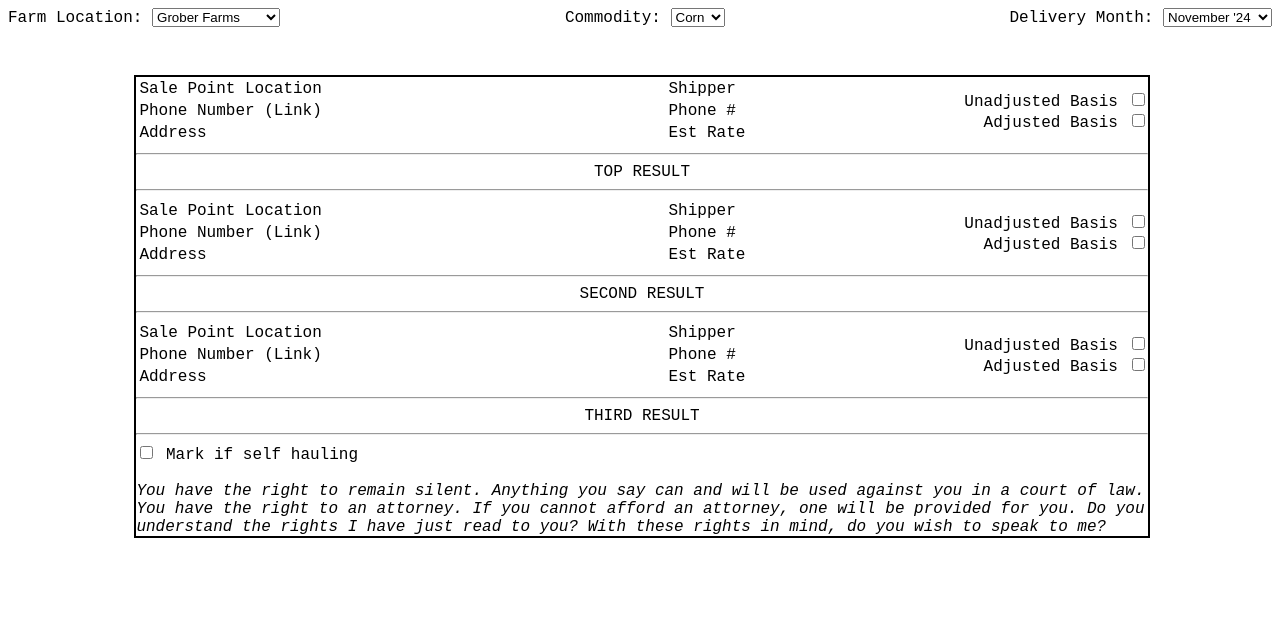
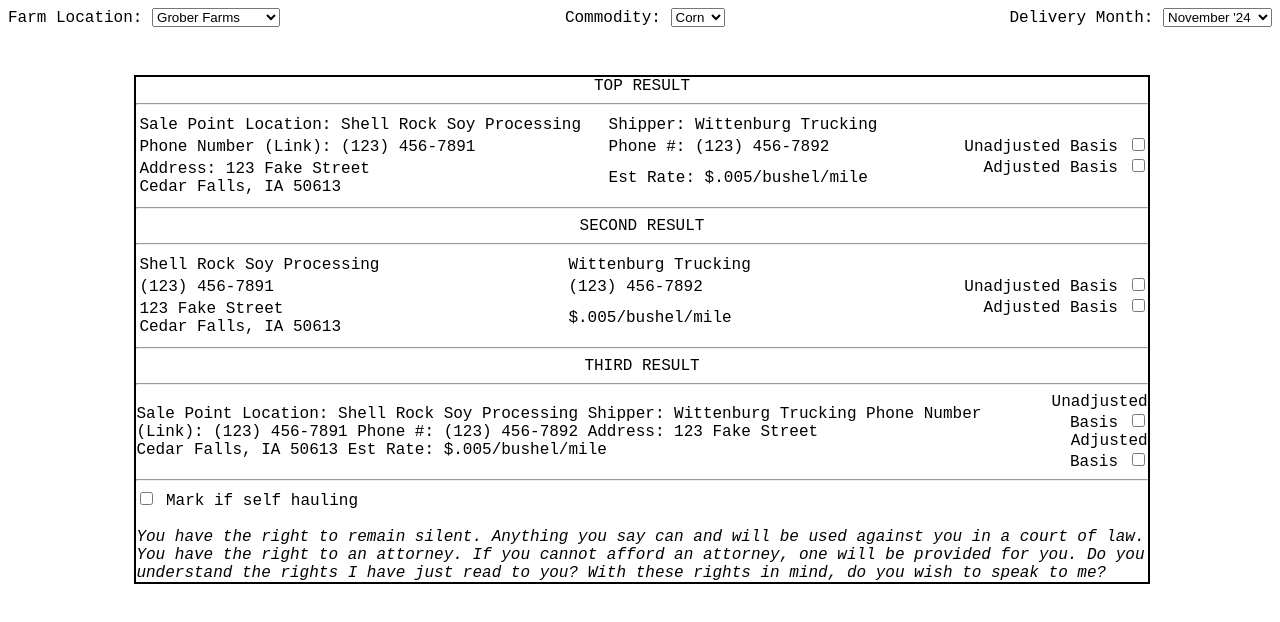
Before and after one commit to mark-sabotta/cost-o-haul, a plain HTML site: page index.html in a window 1280 px wide. Drawn offline with Linux system fonts and the light colour scheme.

Commit message:
Update index.html

```diff
--- a/index.html
+++ b/index.html
@@ -43,46 +43,23 @@
 
 
     <div class="results">
-        <div class="top">
-            <table>
-                <tr>
-                    <td>Sale Point Location</td>
-                    <td>Shipper</td>
-                </tr>
-                <tr>
-                    <td>Phone Number (Link)</td>
-                    <td>Phone #</td>
-                </tr>
-                <tr>
-                    <td>Address</td>
-                    <td>Est Rate</td>
-                </tr>
-            </table>
-            <div class="basis">
-                <div>
-                    Unadjusted Basis <input type="checkbox">
-                </div>
-                <div>
-                    Adjusted Basis <input type="checkbox">
-                </div>
-            </div>
-        </div>
-        <hr>
         <div class="resultLabel">TOP RESULT</div>
         <hr>
         <div class="top">
             <table>
                 <tr>
-                    <td>Sale Point Location</td>
-                    <td>Shipper</td>
+                    <td>Sale Point Location: Shell Rock Soy Processing</td>
+                    <td>Shipper: Wittenburg Trucking</td>
                 </tr>
                 <tr>
-                    <td>Phone Number (Link)</td>
-                    <td>Phone #</td>
+                    <td>Phone Number (Link): (123) 456-7891</td>
+                    <td>Phone #: (123) 456-7892</td>
                 </tr>
                 <tr>
-                    <td>Address</td>
-                    <td>Est Rate</td>
+                    <td>Address: 123 Fake Street <br>
+                        Cedar Falls, IA 50613
+                    </td>
+                    <td>Est Rate: $.005/bushel/mile</td>
                 </tr>
             </table>
             <div class="basis">
@@ -100,16 +77,17 @@
         <div class="top">
             <table>
                 <tr>
-                    <td>Sale Point Location</td>
-                    <td>Shipper</td>
+                    <td>Shell Rock Soy Processing</td>
+                    <td>Wittenburg Trucking</td>
                 </tr>
                 <tr>
-                    <td>Phone Number (Link)</td>
-                    <td>Phone #</td>
+                    <td>(123) 456-7891</td>
+                    <td>(123) 456-7892</td>
                 </tr>
                 <tr>
-                    <td>Address</td>
-                    <td>Est Rate</td>
+                    <td>123 Fake Street <br>
+                        Cedar Falls, IA 50613</td>
+                    <td>$.005/bushel/mile</td>
                 </tr>
             </table>
             <div class="basis">
@@ -123,6 +101,37 @@
         </div>
         <hr>
         <div class="resultLabel">THIRD RESULT</div>
+        <hr>
+        <div class="top">
+            <tr>
+                <td>Sale Point Location:</td>
+                <td>Shell Rock Soy Processing</td>
+                <td>Shipper:</td>
+                <td>Wittenburg Trucking</td>
+            </tr>
+            <tr>
+                <td>Phone Number (Link):</td>
+                <td>(123) 456-7891</td>
+                <td>Phone #:</td>
+                <td>(123) 456-7892</td>
+            </tr>
+            <tr>
+                <td>Address:</td>
+                <td> 123 Fake Street <br>
+                    Cedar Falls, IA 50613
+                </td>
+                <td>Est Rate:</td>
+                <td>$.005/bushel/mile</td>
+            </tr>
+            <div class="basis">
+                <div>
+                    Unadjusted Basis <input type="checkbox">
+                </div>
+                <div>
+                    Adjusted Basis <input type="checkbox">
+                </div>
+            </div>
+        </div>
         <hr>
         <div>
             <input type="checkbox"> Mark if self hauling
```
